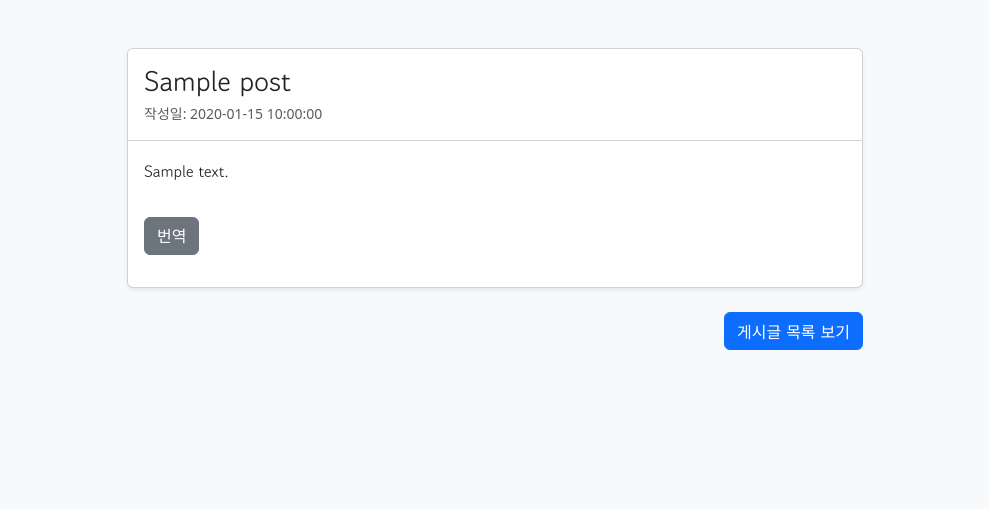
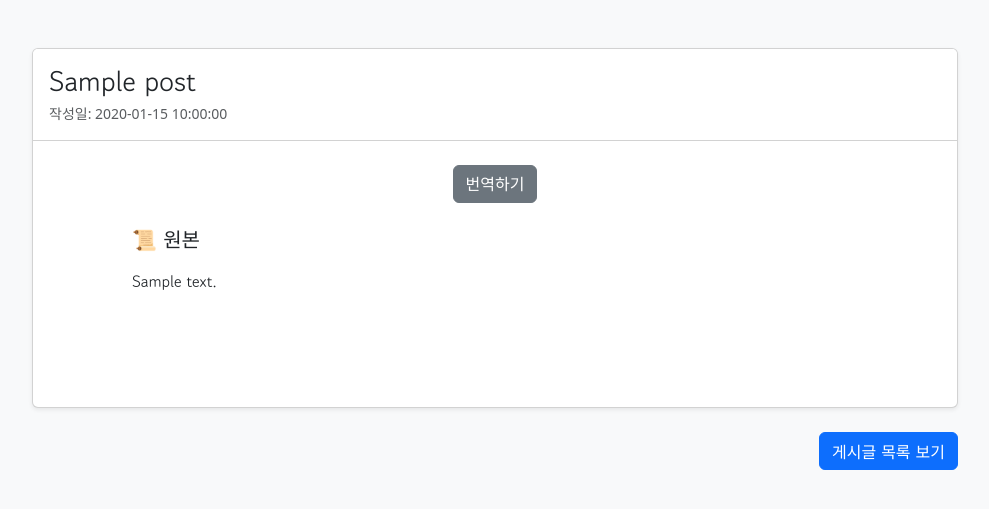
Before and after one commit to SK-team-Project/SK-python-project, a Flask app: template templates/thread_spe.html in a window 1280 px wide. Shown: the top 509 px of the page, without its empty margins (145-1134 px from the left). Run offline with Flask 3, Linux system fonts and the light colour scheme; the template is opened without the code that fills it: most values are stand-ins (such as "Sample title", 1, 10 or a date in 2020); some web fonts are replaced.

Commit message:
번역 css추가

```diff
--- a/templates/thread_spe.html
+++ b/templates/thread_spe.html
@@ -18,9 +18,10 @@
       font-weight: 400;
       font-style: normal;
     }
-    .post-body {
+    .post-body, #translated-text {
       line-height: 1.8;
       white-space: pre-wrap;
+      min-height: 100px;
     }
   </style>
 </head>
@@ -28,19 +29,33 @@
 
 <div class="container mt-5">
   <div class="row justify-content-center">
-    <div class="col-lg-8">
+    <div class="col-lg-10">
 
       <div class="card shadow-sm">
         <div class="card-header bg-white py-3">
           <h1 class="h3 mb-1 gowun-dodum-regular">{{ post.threadTitle }}</h1>
           <div class="text-muted small">작성일: {{ post.uploadDate }}</div>
         </div>
-        <div class="card-body">
-          <p id="post-body" class="post-body gowun-dodum-regular">{{ post.threadBody }}</p>
+        <div class="card-body p-4">
 
-          <!-- 번역 버튼 & 결과 -->
-          <button id="translate-btn" class="btn btn-secondary mt-3">번역</button>
-          <div id="translated-text" class="mt-3 text-muted" style="white-space: pre-wrap;"></div>
+          <div class="text-center mb-4">
+            <button id="translate-btn" class="btn btn-secondary">번역하기</button>
+          </div>
+
+          <div id="content-row" class="row justify-content-center">
+
+            <div id="original-column" class="col-md-10">
+              <h5 class="gowun-dodum-regular mb-3">📜 원본</h5>
+              <p id="post-body" class="post-body gowun-dodum-regular">{{ post.threadBody }}</p>
+            </div>
+
+            <div id="translation-column" class="col-md-6 d-none">
+              <h5 class="gowun-dodum-regular mb-3">🌐 번역문</h5>
+              <div id="translated-text" class="text-muted"></div>
+            </div>
+
+          </div>
+
         </div>
       </div>
 
@@ -57,12 +72,31 @@
 <script>
 $(function() {
   $("#translate-btn").click(function() {
+    // 1. 레이아웃 변경
+    const contentRow = $('#content-row');
+    const originalColumn = $('#original-column');
+    const translationColumn = $('#translation-column');
+
+    // 버튼을 처음 눌렀을 때만 레이아웃 변경 실행
+    if (originalColumn.hasClass('col-md-10')) {
+      // 부모 row의 가운데 정렬을 해제
+      contentRow.removeClass('justify-content-center');
+
+      // 원본 컬럼의 너비를 절반으로 줄이고 구분선 추가
+      originalColumn.removeClass('col-md-10').addClass('col-md-6 border-end');
+
+      // 번역 컬럼을 보이게 함
+      translationColumn.removeClass('d-none');
+    }
+
+    // 2. 번역 실행
     const text = $("#post-body").text().trim();
     if(!text) {
       $("#translated-text").text("[본문이 없습니다]");
       return;
     }
 
+    $("#translated-text").text("번역 중입니다...");
     $(this).prop("disabled", true);
 
     $.ajax({
```
Also changed, not shown: thread_post/threadPostController.py (+6 -4 lines).
